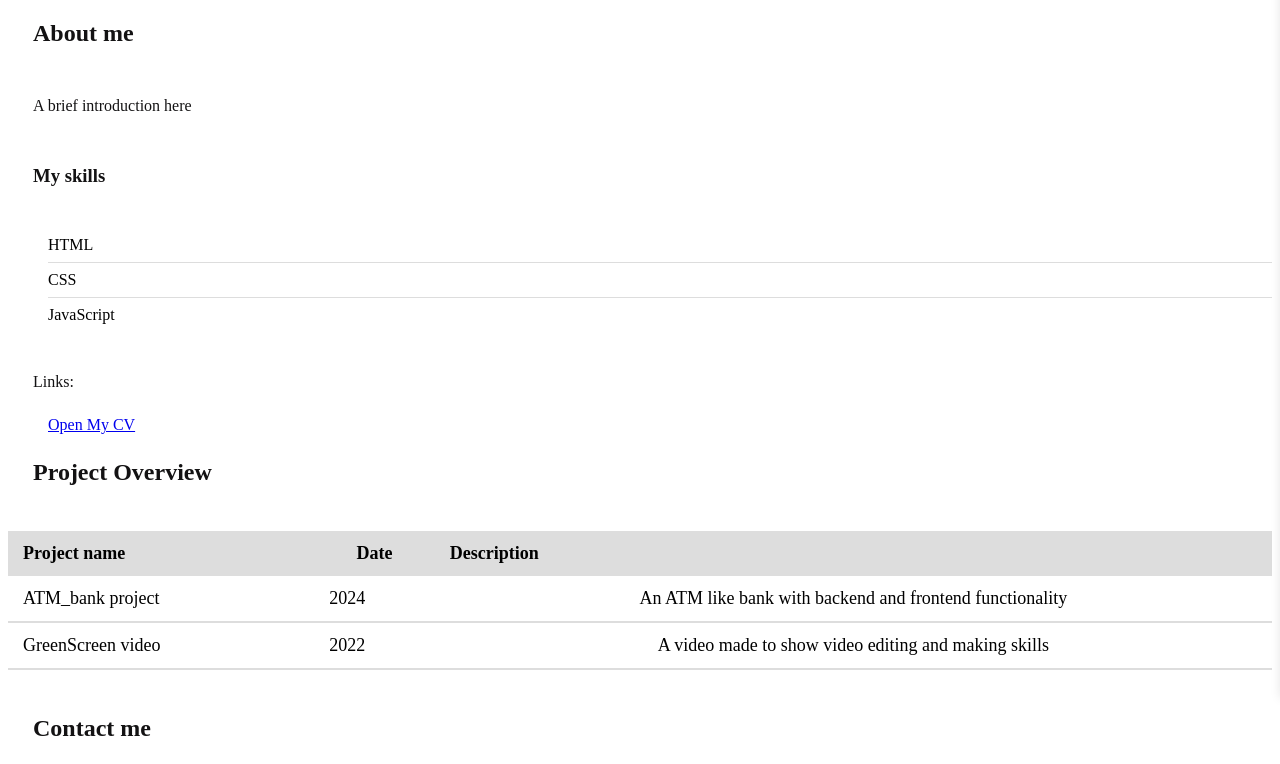
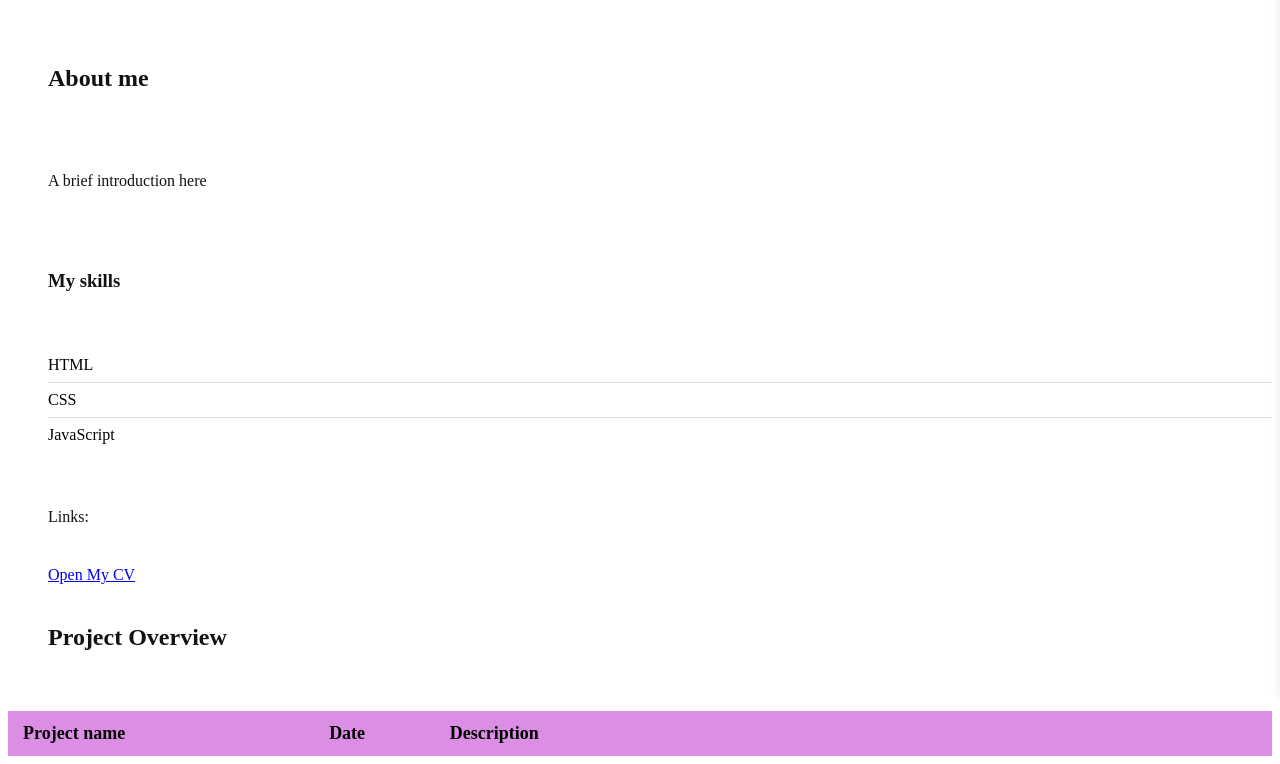
Before and after one commit to kiaaww/web_app_S24, a plain HTML site: page index.html in a window 1280 px wide. Shown: the part 144-908 px from the top of the page. Drawn offline with Linux system fonts and the light colour scheme.

Commit message:
changed things

```diff
--- a/css/style.css
+++ b/css/style.css
@@ -20,8 +20,8 @@ html {
 }
 
 h1, h2, h3, p {
-    padding: 15px;
-    margin: 10px;
+    padding: 25px;
+    margin: 15px;
     color: #131213;
 }
 
@@ -153,7 +153,7 @@ table {
 }
 
 th {
-    background-color: #ddd;
+    background-color: #dc8ee5;
     color: black;
     padding: 12px 15px;
 }
@@ -161,11 +161,6 @@ th {
 td {
     padding: 12px 15px;
     border-bottom: 2px solid #ddd;
-}
-
-th:nth-child(2), th:nth-child(3)
-td:nth-child(2), td:nth-child(3) {
-    text-align: center;
 }
 
 #contact {
```
